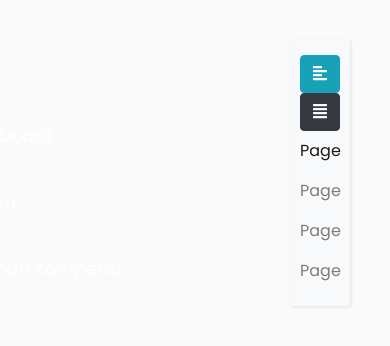
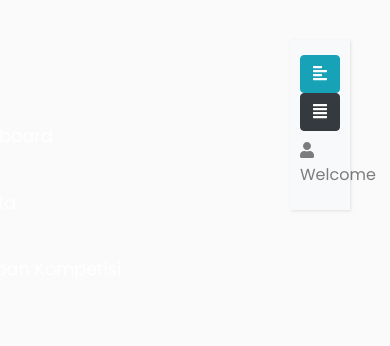
Before and after one commit to TippedLeader110/itfest19, a CodeIgniter app: the page made by application/views/panitia/index.php in a window 390 px wide, after a click that opens the changed part. Shown: the top 346 px of the page. Run offline with CodeIgniter, Linux system fonts and the light colour scheme; data that the repository does not hold is empty; some libraries are stand-ins or nearby versions.

Commit message:
Panitia UI FIX

```diff
--- a/application/views/panitia/index.php
+++ b/application/views/panitia/index.php
@@ -79,35 +79,9 @@
 
     <!-- Page Content  -->
     <div id="content">
-        <nav class="navbar navbar-expand-lg navbar-light bg-light">
-                <div class="container-fluid">
-
-                    <button type="button" id="sidebarCollapse" class="btn btn-info">
-                        <i class="fas fa-align-left"></i>
-                        <span>Toggle Sidebar</span>
-                    </button>
-                    <button class="btn btn-dark d-inline-block d-lg-none ml-auto" type="button" data-toggle="collapse" data-target="#navbarSupportedContent" aria-controls="navbarSupportedContent" aria-expanded="false" aria-label="Toggle navigation">
-                        <i class="fas fa-align-justify"></i>
-                    </button>
-
-                    <div class="collapse navbar-collapse" id="navbarSupportedContent">
-                        <ul class="nav navbar-nav ml-auto">
-                            <li class="nav-item active">
-                                <a class="nav-link" href="#">Page</a>
-                            </li>
-                            <li class="nav-item">
-                                <a class="nav-link" href="#">Page</a>
-                            </li>
-                            <li class="nav-item">
-                                <a class="nav-link" href="#">Page</a>
-                            </li>
-                            <li class="nav-item">
-                                <a class="nav-link" href="#">Page</a>
-                            </li>
-                        </ul>
-                    </div>
-                </div>
-            </nav>
+        <!-- NAVBAR -->
+       	<?php $this->load->view('panitia/navbar') ?>
+        <!-- NAVBAR -->
         <div id="contentPage">
 
         </div>
--- a/application/views/panitia/navbar.php
+++ b/application/views/panitia/navbar.php
@@ -1,22 +1,29 @@
-<nav class="navbar navbar-expand-lg navbar-dark" style="background-color: #9164FF">
-  <a class="navbar-brand" href="#">Navbar</a>
-  <button class="navbar-toggler" type="button" data-toggle="collapse" data-target="#navbarNav" aria-controls="navbarNav" aria-expanded="false" aria-label="Toggle navigation">
-    <span class="navbar-toggler-icon"></span>
-  </button>
-  <div class="collapse navbar-collapse" id="navbarNav">
-    <ul class="navbar-nav">
-      <li class="nav-item active">
-        <a class="nav-link" href="#">Home <span class="sr-only">(current)</span></a>
-      </li>
-      <li class="nav-item">
-        <a class="nav-link" href="#">Features</a>
-      </li>
-      <li class="nav-item">
-        <a class="nav-link" href="#">Pricing</a>
-      </li>
-      <li class="nav-item">
-        <a class="nav-link disabled" href="#">Disabled</a>
-      </li>
-    </ul>
-  </div>
+<nav class="navbar navbar-expand-lg navbar-light bg-light">
+    <div class="container-fluid">
+
+        <button type="button" id="sidebarCollapse" class="btn btn-info">
+          <i class="fas fa-align-left"></i>
+          <span>Toggle Sidebar</span>
+        </button>
+        <button class="btn btn-dark d-inline-block d-lg-none ml-auto" type="button" data-toggle="collapse" data-target="#navbarSupportedContent" aria-controls="navbarSupportedContent" aria-expanded="false" aria-label="Toggle navigation">
+          <i class="fas fa-align-justify"></i>
+        </button>
+
+        <div class="collapse navbar-collapse" id="navbarSupportedContent">
+        <ul class="nav navbar-nav ml-auto">
+            <li class="nav-item dropdown">
+              <a class="nav-link" href="#" id="navbarDropdown" role="button" data-toggle="dropdown" aria-haspopup="false" aria-expanded="false">
+                <i class="fas fa-user"></i>
+                Welcome <?php echo $var = $this->session->userdata('username'); ?>
+              </a>
+              <div class="dropdown-menu" aria-labelledby="navbarDropdown">
+                <a class="dropdown-item" href="#">Action</a>
+                <a class="dropdown-item" href="#">Another action</a>
+                <div class="dropdown-divider"></div>
+                <a class="dropdown-item" href="#">Something else here</a>
+              </div>
+            </li>
+        </ul>
+        </div>
+    </div>
 </nav>
```
Also changed, not shown: application/views/panitia/page/tahap.php (+29 -24 lines).
